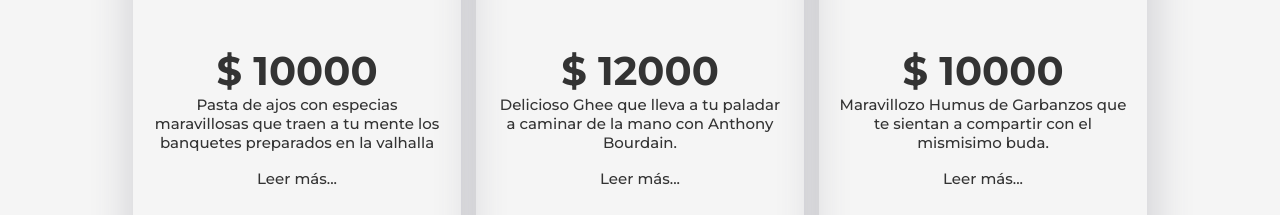
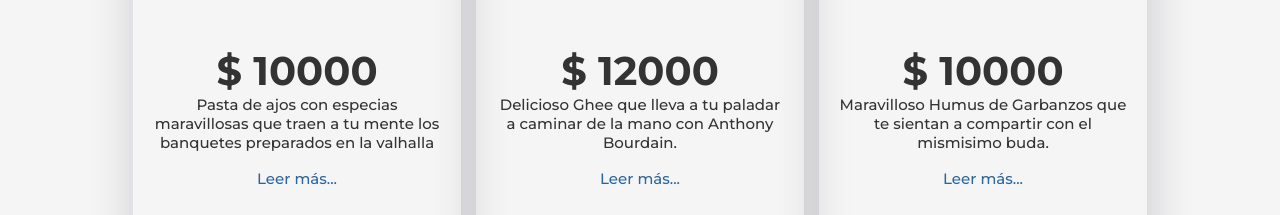
Before and after one commit to danielvaldivv/dalale-website, a React app: page / in a window 1280 px wide. Shown: the part 737-952 px from the top of the page. Built offline with nearby package versions, Linux system fonts and the light colour scheme.

Commit message:
[Change] color to rotate read and typo intialState

```diff
--- a/src/components/Product/Product.jsx
+++ b/src/components/Product/Product.jsx
@@ -20,7 +20,7 @@ const Product = ({ product, handleAddToCart }) => {
                 <p>{product.description}</p>
               </div>
             </div>
-            <p className="read-more" onClick={onRotate}  >Leer más...</p>
+            <p className="read" onClick={onRotate}  >Leer más...</p>
 
           </div>
           <div className="Product-back">
@@ -29,7 +29,7 @@ const Product = ({ product, handleAddToCart }) => {
                 <p>{product.description}</p>
               </div>
             </div>
-            <p className="read-more" onClick={onRotate} >Leer menos...</p>
+            <p className="read" onClick={onRotate} >Leer menos...</p>
           </div>
         </section>
           <button type="button" onClick={handleAddToCart(product)}>
--- a/src/components/Product/Product.scss
+++ b/src/components/Product/Product.scss
@@ -75,7 +75,8 @@
 .Product-card.rotated > .Product-back{
   transform: perspective(600px) rotateY(0deg);
 }
-.read-more {
+.read {
   cursor: pointer;
   padding: 10px;
+  color: #2c669b;
 }
--- a/src/initialState.js
+++ b/src/initialState.js
@@ -22,7 +22,7 @@ export default {
       image: 'https://i.ibb.co/TBfyJ0D/hummus.jpg',
       title: 'Humus ',
       price: 10000,
-      description: 'Maravillozo Humus de Garbanzos que te sientan a compartir con el mismisimo buda.',
+      description: 'Maravilloso Humus de Garbanzos que te sientan a compartir con el mismisimo buda.',
     },
   ],
 };
```
